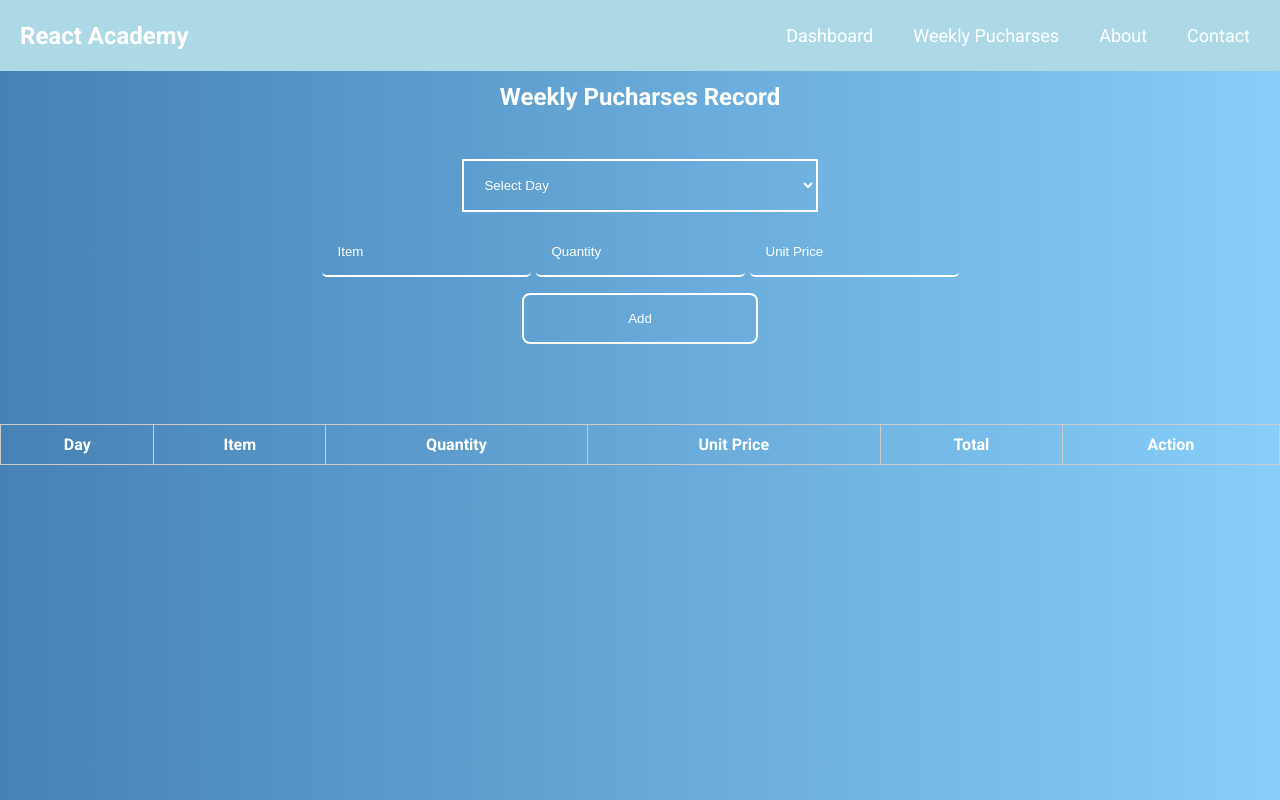
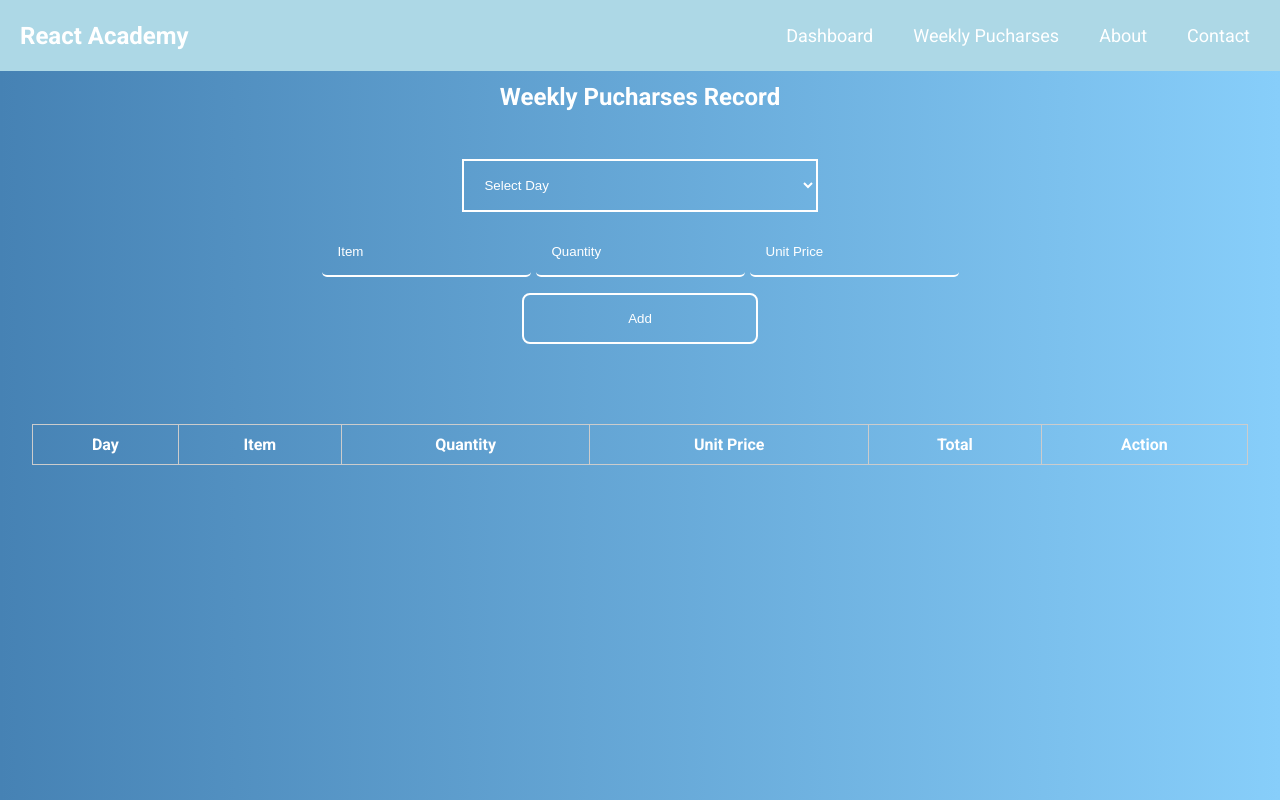
Before and after one commit to Espadv69/Course-2025, a React (Vite) app in the folder Academy-React/: page /pucharses in a window 1280 px wide. Built offline with nearby package versions, Linux system fonts and the light colour scheme; a web font is replaced by a local one.

Commit message:
Reduce table with and center

```diff
--- a/Academy-React/src/css/Pucharses.css
+++ b/Academy-React/src/css/Pucharses.css
@@ -3,7 +3,8 @@
 }
 
 table {
-  width: 100%;
+  margin: 0 auto;
+  width: 95%;
   border-collapse: collapse;
 }
 
```
